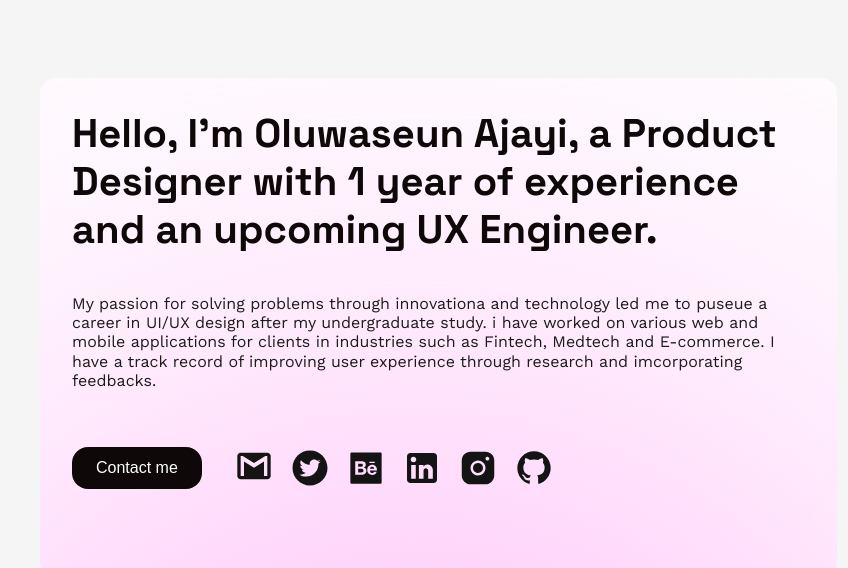
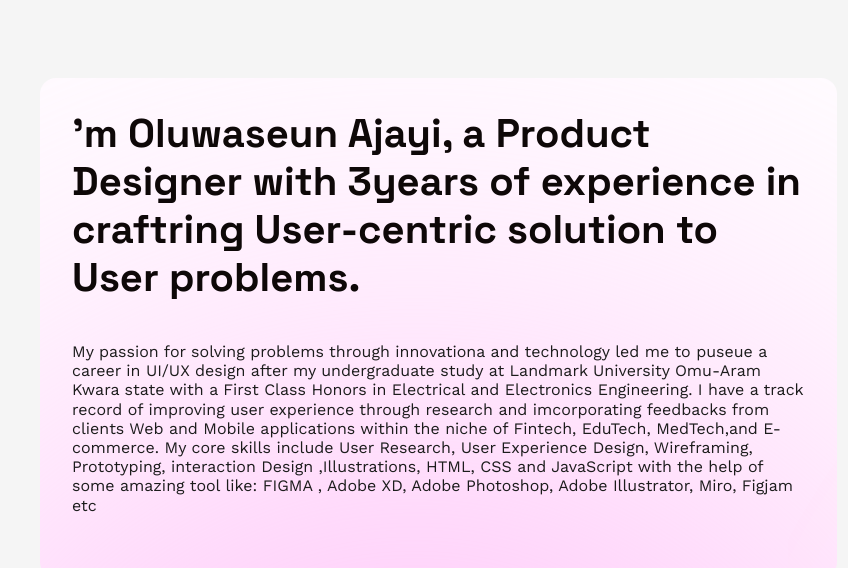
Before and after one commit to oluwaseunajayi/Portfoilo-project, a plain HTML site: page index.html in a window 1280 px wide. Shown: the part 108-676 px from the top of the page, 0-848 px from the left. Drawn offline with nearby package versions, Linux system fonts and the light colour scheme; grey boxes are pictures that could not be loaded.

Commit message:
Update index.html

```diff
--- a/index.html
+++ b/index.html
@@ -30,11 +30,11 @@
     <section class="hero-section" id="hero-container">
         <div class="hero-text-container">
             <div class="header-text">
-                <h1>Hello, I'm Oluwaseun Ajayi, a Product Designer with 1 year of experience and an upcoming UX Engineer.</h1>
+                <h1>'m Oluwaseun Ajayi, a Product Designer with 3years of experience in craftring User-centric solution to User problems.</h1>
             </div>
 
             <div class="sub-header-text">
-                <p>My passion for solving problems through innovationa and technology led me to puseue a career in UI/UX design after my undergraduate study. i have worked on various web and mobile applications for clients in industries such as Fintech, Medtech and E-commerce. I have a track record of improving user experience through research and imcorporating feedbacks.</p>
+                <p>My passion for solving problems through innovationa and technology led me to puseue a career in UI/UX design after my undergraduate study at Landmark University Omu-Aram Kwara state with a First Class Honors in Electrical and Electronics Engineering. I have a track record of improving user experience through research and imcorporating feedbacks from clients Web and Mobile applications within the niche of Fintech, EduTech, MedTech,and E-commerce. My core skills include  User Research, User Experience Design, Wireframing, Prototyping, interaction Design ,Illustrations, HTML, CSS and JavaScript with the help of some amazing tool like:  FIGMA , Adobe XD, Adobe Photoshop, Adobe Illustrator, Miro, Figjam etc</p>
             </div>
 
             <div class="cta-container">
```
